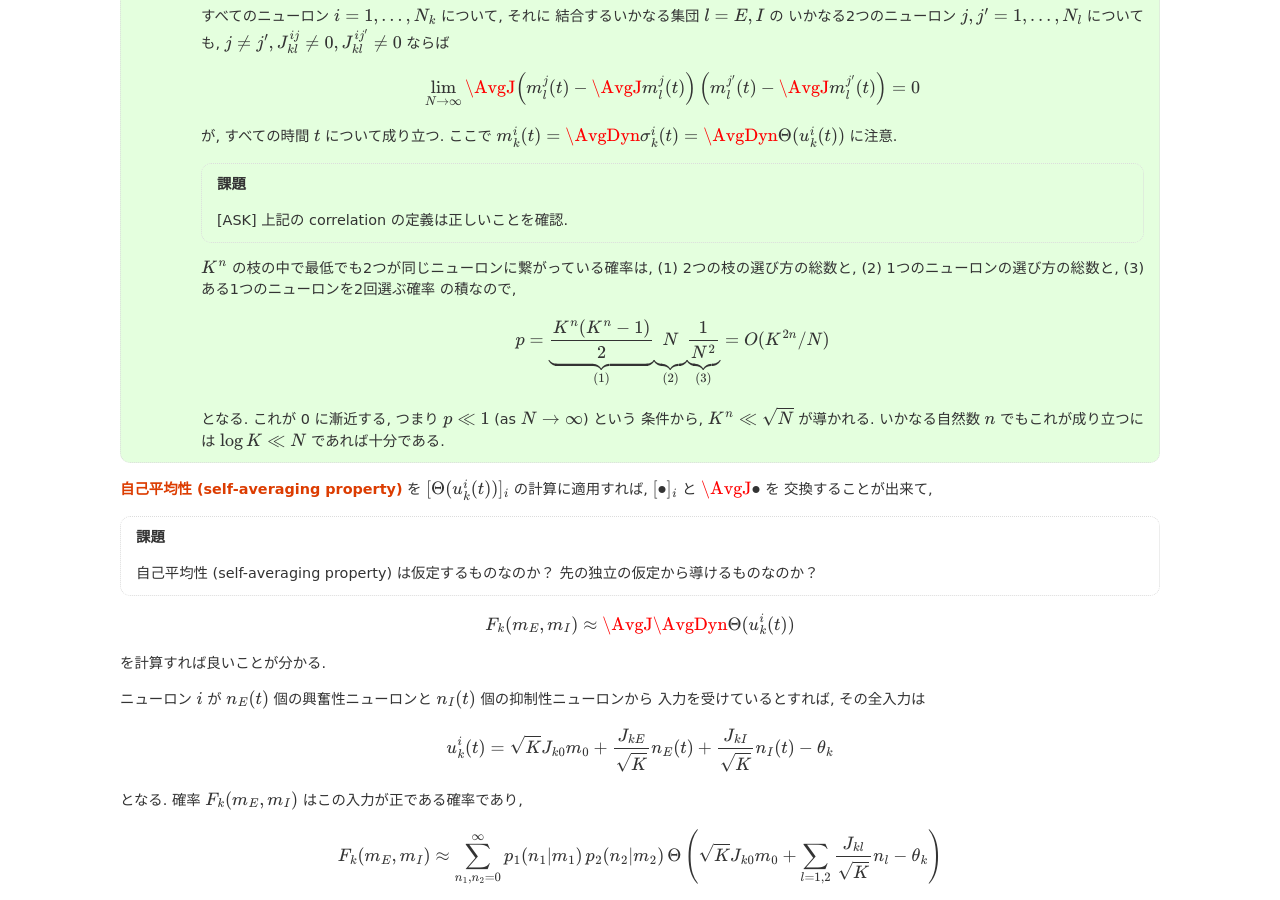
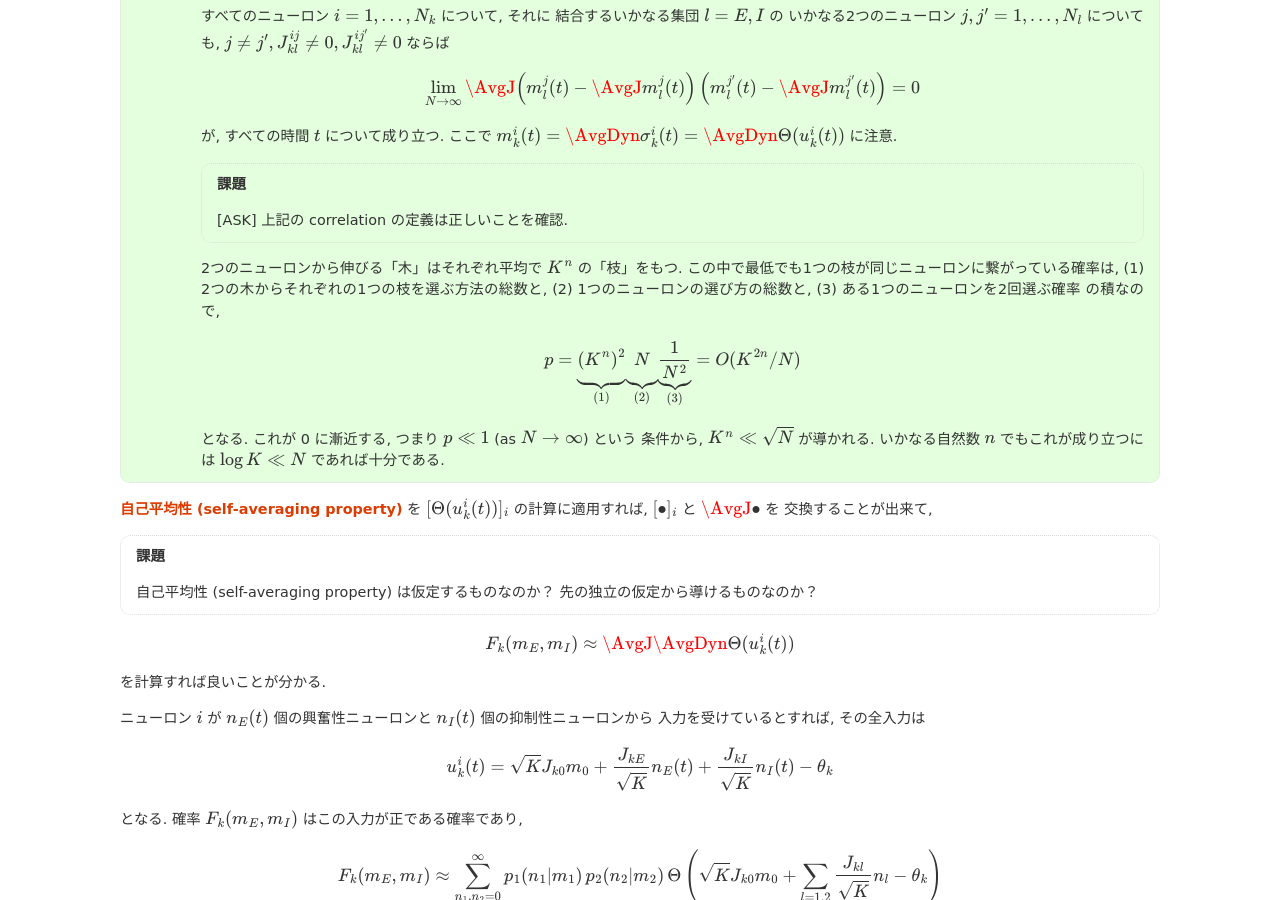
Before and after one commit to tkf/balance-tutorial-ja, a Sphinx documentation site: the page built from source/binary_network/mean_field_theory.rst, in a window 1280 px wide and 900 px high, scrolled down 1421 px. Built offline with Sphinx 7.4.7, drawn with Linux system fonts in a browser that asks for light colours; formulas are drawn with MathJax 3.

```diff
--- a/source/binary_network/mean_field_theory.rst
+++ b/source/binary_network/mean_field_theory.rst
@@ -112,15 +112,16 @@
 
    .. todo:: [ASK] 上記の correlation の定義は正しいことを確認.
 
-   :math:`K^n` の枝の中で最低でも2つが同じニューロンに繋がっている確率は,
-   (1) 2つの枝の選び方の総数と,
+   2つのニューロンから伸びる「木」はそれぞれ平均で :math:`K^n` の「枝」をもつ.
+   この中で最低でも1つの枝が同じニューロンに繋がっている確率は,
+   (1) 2つの木からそれぞれの1つの枝を選ぶ方法の総数と,
    (2) 1つのニューロンの選び方の総数と,
    (3) ある1つのニューロンを2回選ぶ確率
    の積なので,
 
    .. math::
       p =
-      \underbrace{\frac{K^n (K^n - 1)}{2}}_{(1)}
+      \underbrace{(K^n)^2 \vphantom{\frac 1 2}}_{(1)}
       \underbrace{N \vphantom{\frac 1 2}}_{(2)}
       \underbrace{\frac 1 {N^2}}_{(3)}
       =
```
